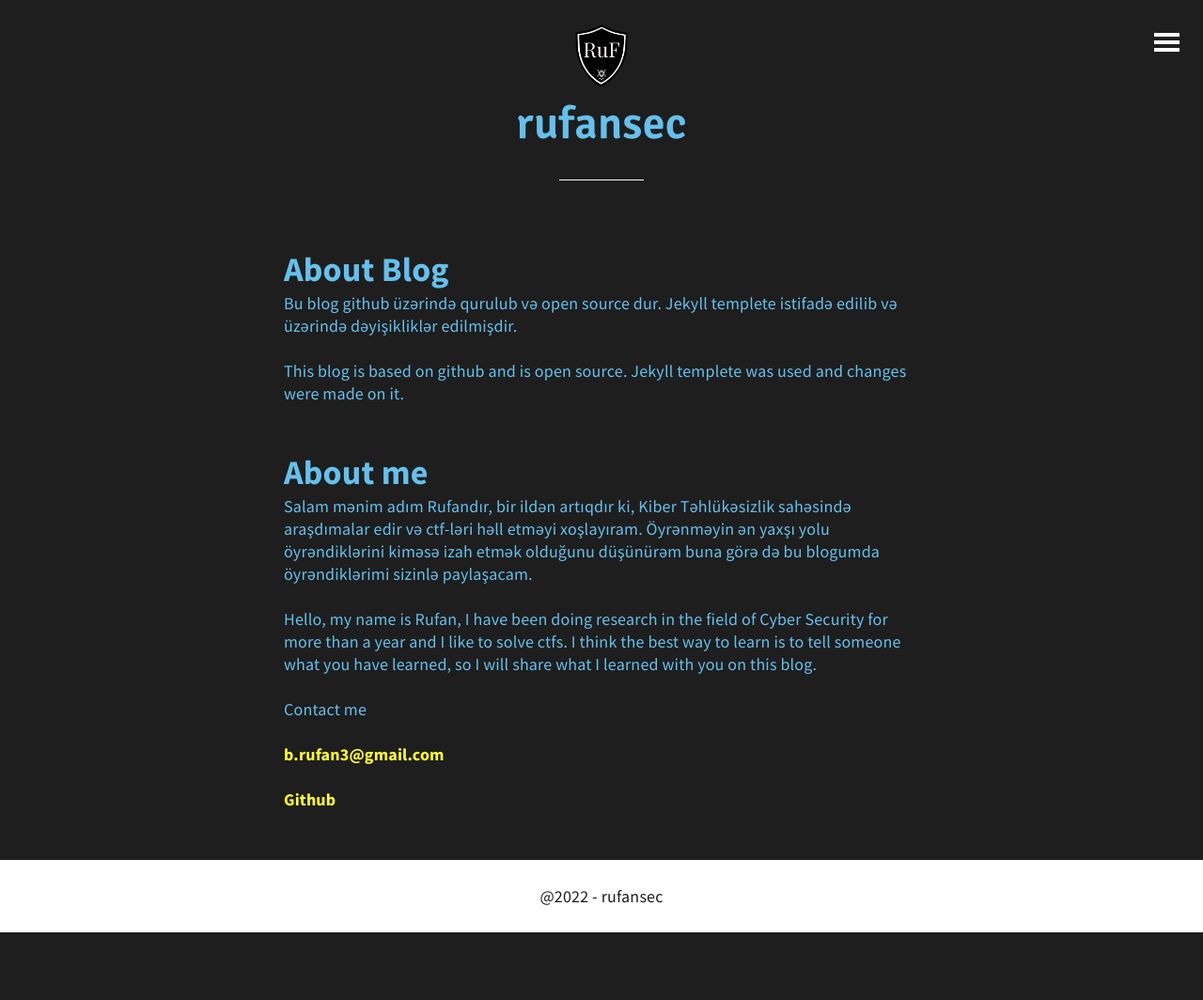
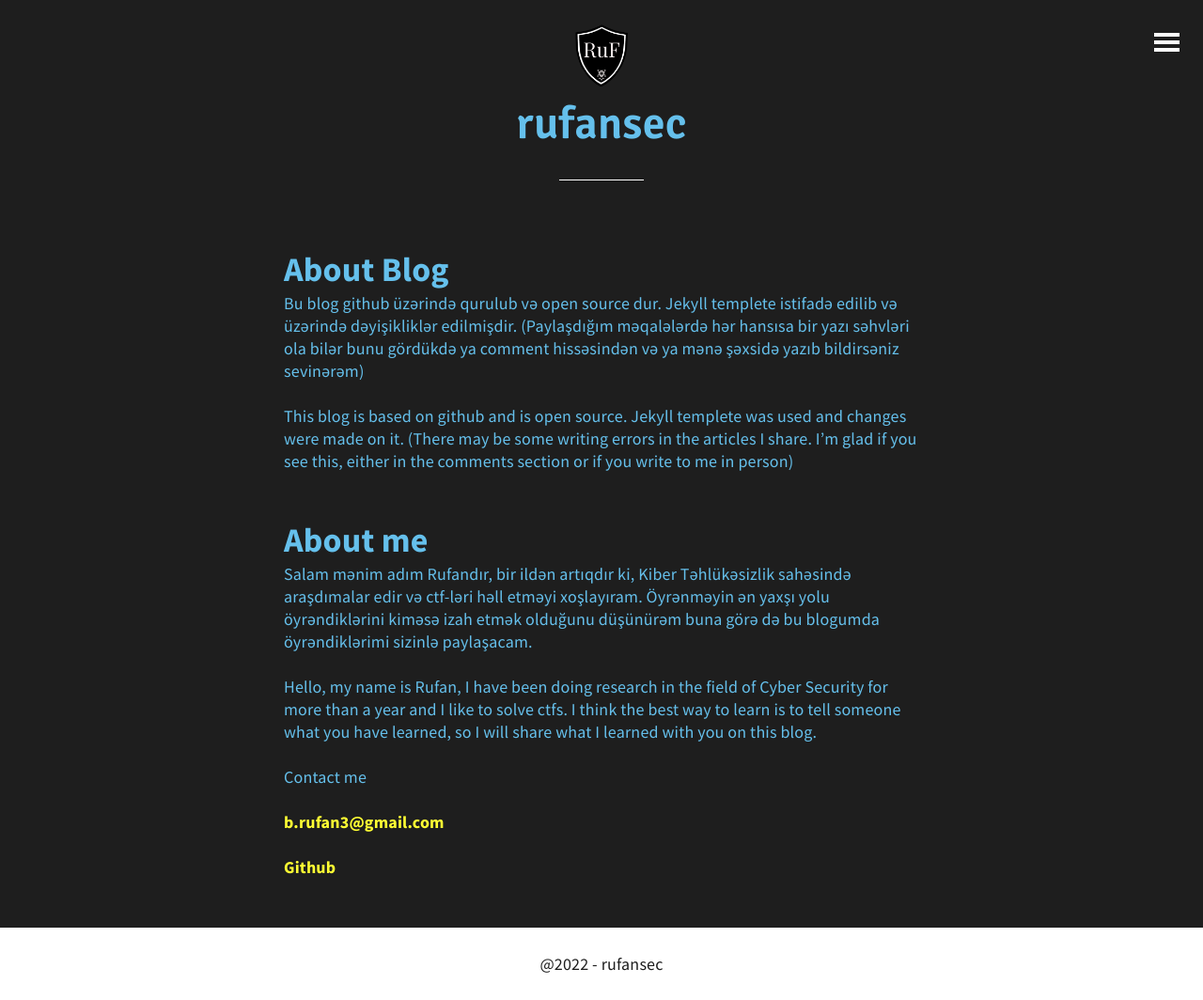
Before and after one commit to Rufan0/blog, a Jekyll site: the page built from about.md, in a window 1280 px wide. Shown: the whole page at 94% size. Built offline with Jekyll 4.4.1, drawn with Linux system fonts in a browser that asks for light colours; before the commit the page ends 992 px from its top, so only the background shows below that.

Commit message:
aboutme update

```diff
--- a/about.md
+++ b/about.md
@@ -5,8 +5,10 @@ title: About me
 ## About Blog
 
 Bu blog github üzərində qurulub və open source dur. Jekyll templete istifadə edilib və üzərində dəyişikliklər edilmişdir.
+(Paylaşdığım məqalələrdə hər hansısa bir yazı səhvləri ola bilər bunu gördükdə ya comment hissəsindən və ya mənə şəxsidə yazıb bildirsəniz sevinərəm)
 
 This blog is based on github and is open source. Jekyll templete was used and changes were made on it.
+(There may be some writing errors in the articles I share. I'm glad if you see this, either in the comments section or if you write to me in person)
 
 ## About me
 Salam mənim adım Rufandır, bir ildən artıqdır ki, Kiber Təhlükəsizlik sahəsində araşdımalar edir və ctf-ləri həll etməyi xoşlayıram. Öyrənməyin ən yaxşı yolu öyrəndiklərini kiməsə izah etmək olduğunu düşünürəm buna görə də bu blogumda öyrəndiklərimi sizinlə paylaşacam.
```
